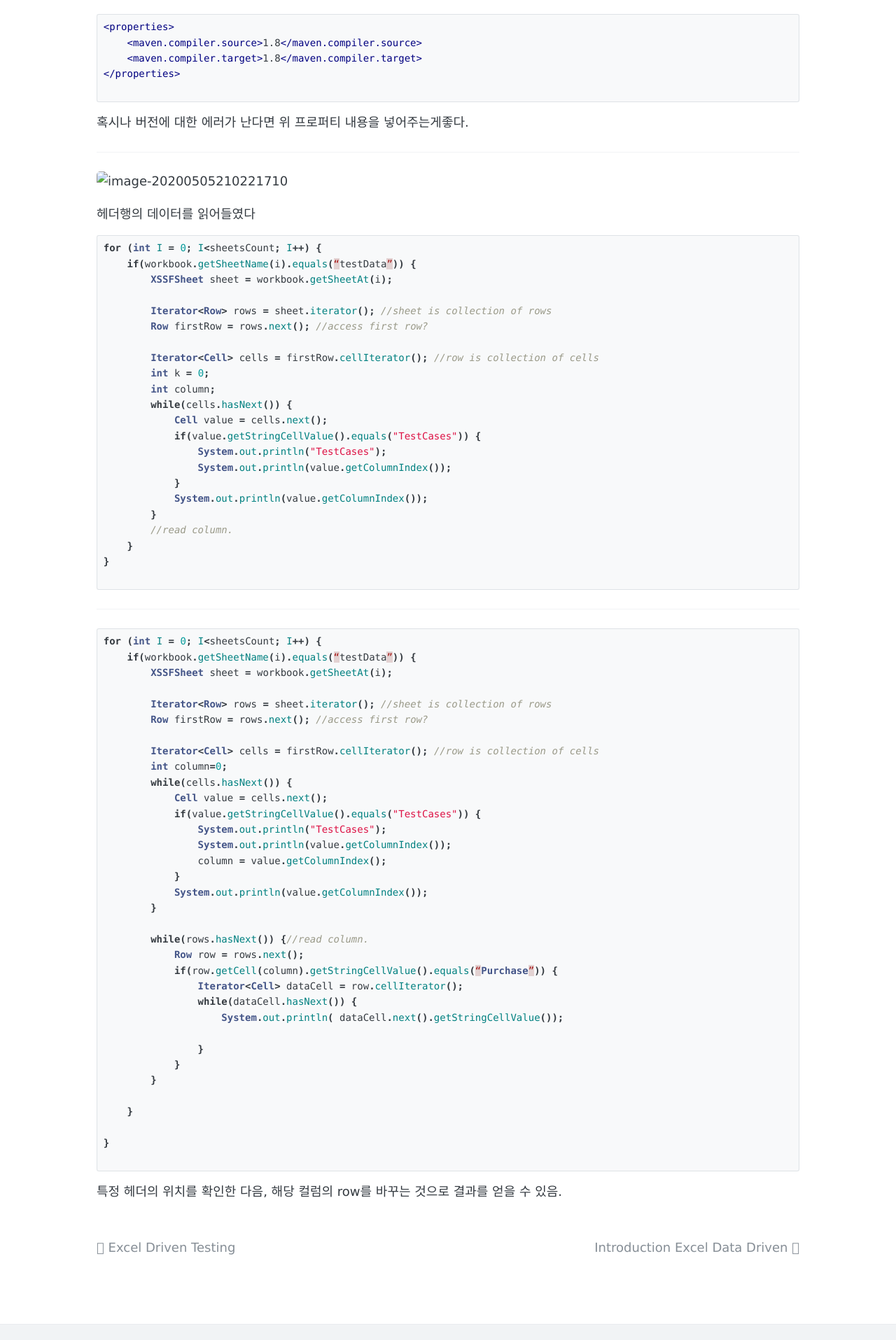
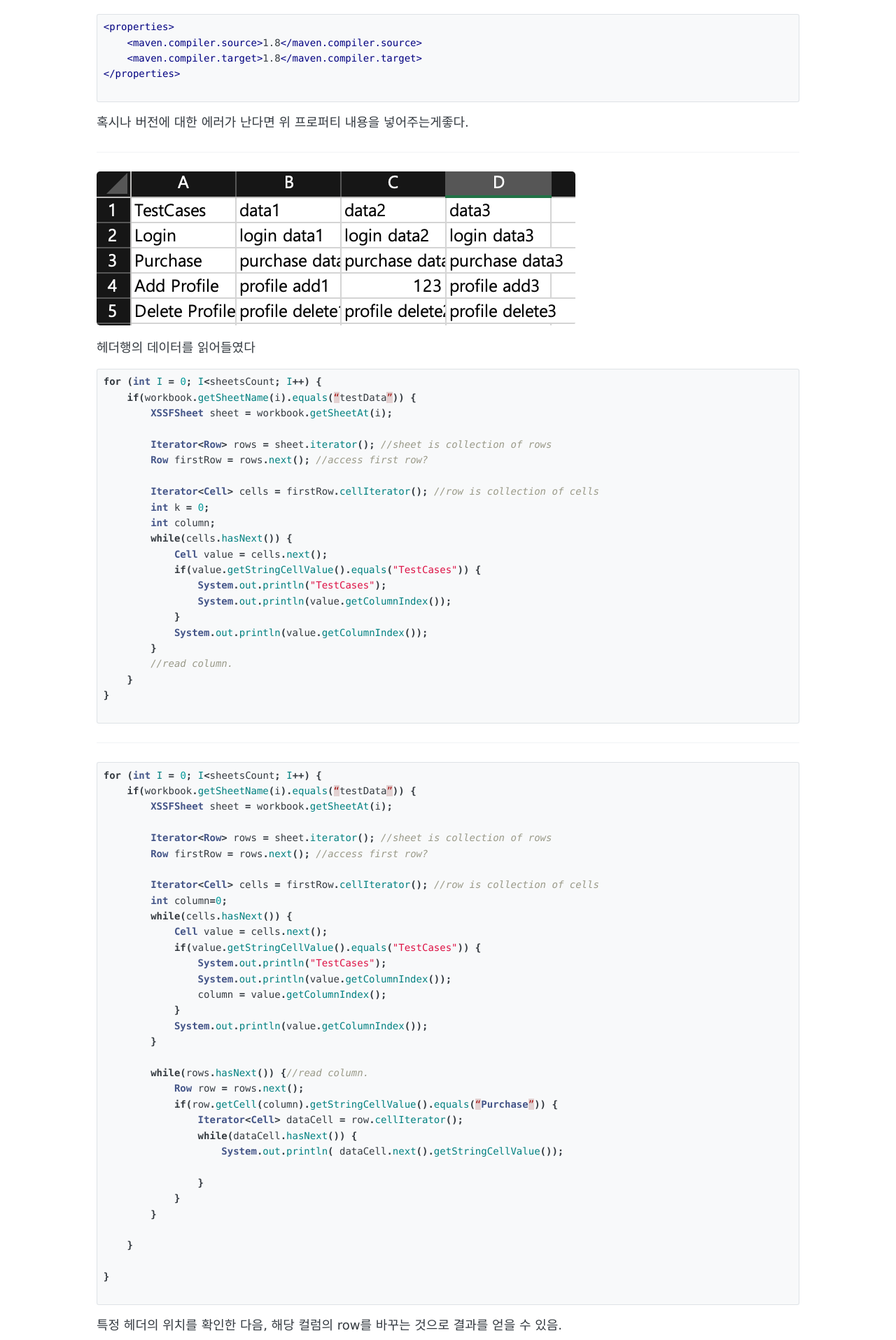
Before and after one commit to Yoodahun/Yoodahun.github.io, a Jekyll site: the page built from _posts/Excel Data Driven/2020-05-06-Strategy to Access Excel data.md, in a window 1280 px wide. Shown: the part 1159-3074 px from the top of the page at 70% size. Built offline with Jekyll 4.4.1, drawn with Linux system fonts in a browser that asks for light colours; comment, search, counter and statistics services are not loaded.

Commit message:
update category, image file

```diff
--- a/_posts/Excel Data Driven/2020-05-06-Strategy to Access Excel data.md
+++ b/_posts/Excel Data Driven/2020-05-06-Strategy to Access Excel data.md
@@ -56,7 +56,7 @@ for (int I = 0; I<sheetsCount; I++) {
 혹시나 버전에 대한 에러가 난다면 위 프로퍼티 내용을 넣어주는게좋다.
 
 - - - -
-![image-20200505210221710](/Users/yoodahun/Documents/Github/Yoodahun.github.io/_drafts/image-20200505210221710.png)
+![](/assets/images/posts/ExcelDataDriven/image-20200505210221710.png)
 
 헤더행의 데이터를 읽어들였다
 
```
Also changed, not shown: assets/images/posts/ExcelDataDriven/image-20200505210221710.png (renamed from _posts/Excel Data Driven/2020-05-06-image-20200505210221710.png), categories/Excel_Data_Driven.md (renamed from categories/Excel Data Driven.md).
